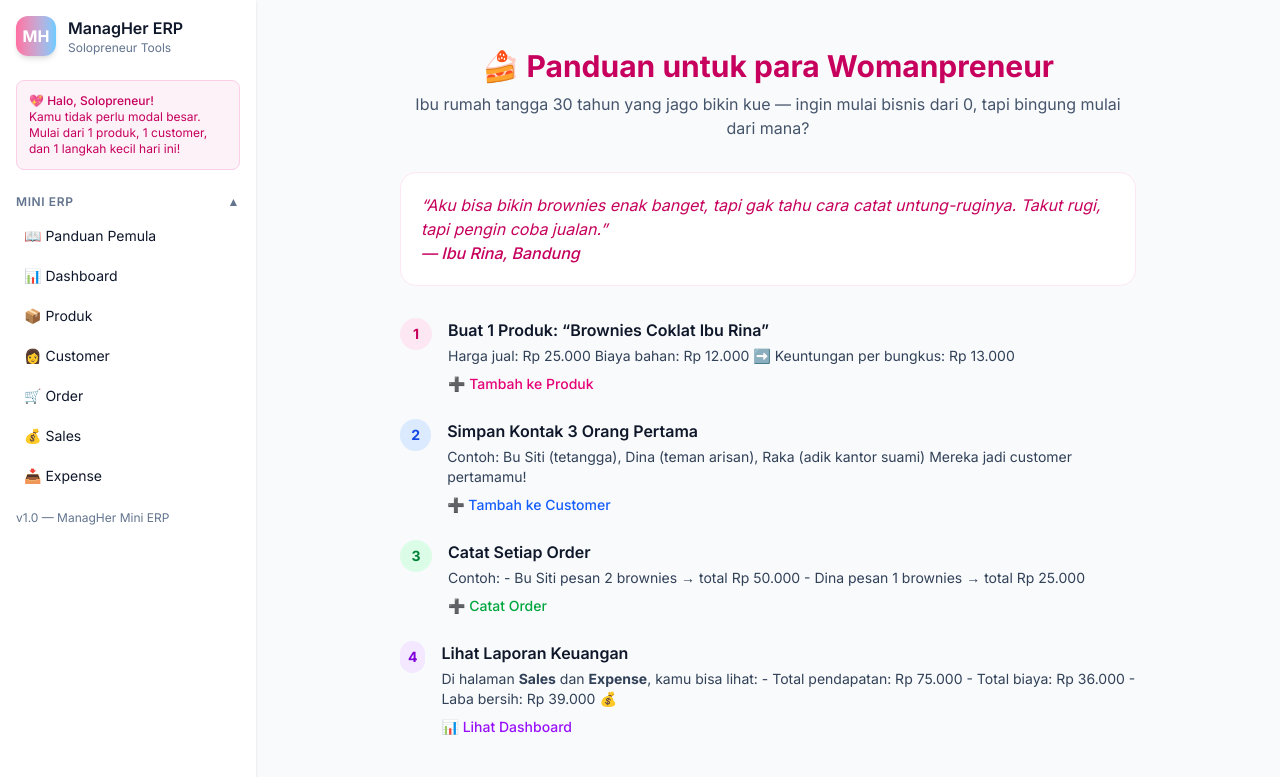
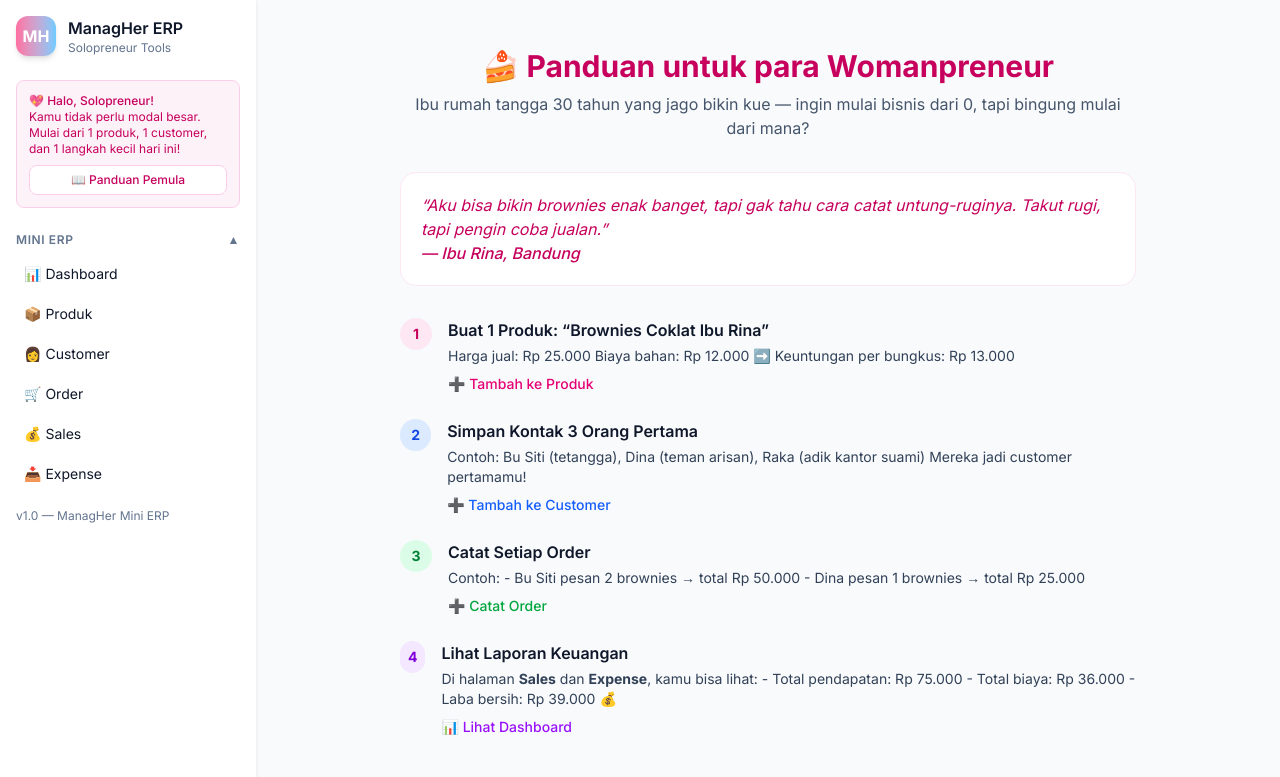
Before and after one commit to dwikarunia0001/managher-mini-erp-nextjs-pi25, a Next.js app: page /erp/guide in a window 1280 px wide. Shown: the top 777 px of the page. Built offline with nearby package versions, Linux system fonts and the light colour scheme.

Commit message:
add Panduan Pemula button in sidebar

```diff
--- a/src/components/Sidebar.jsx
+++ b/src/components/Sidebar.jsx
@@ -53,18 +53,25 @@ export default function Sidebar() {
           </div>
         </div>
 
-        {/* 💖 Panduan untuk Pemula (SELALU TAMPIL) */}
+        {/* 💖 Panduan untuk Pemula + Tombol */}
         <div className="mb-6 p-3 bg-pink-50 rounded-lg border border-pink-200">
-          <p className="text-xs text-pink-700 font-medium">
+          <p className="text-xs text-pink-700 font-medium mb-2">
             💖 Halo, Solopreneur!
             <br />
             <span className="font-normal">
               Kamu tidak perlu modal besar. Mulai dari 1 produk, 1 customer, dan 1 langkah kecil hari ini!
             </span>
           </p>
+          <Link
+            href="/erp/guide"
+            className="inline-block w-full text-center px-3 py-1.5 text-xs font-medium text-pink-700 bg-white rounded-lg border border-pink-200 hover:bg-pink-100 transition"
+            onClick={closeMobile}
+          >
+            📖 Panduan Pemula
+          </Link>
         </div>
 
-        {/* Mini ERP */}
+        {/* Mini ERP (tanpa menu Panduan Pemula) */}
         <div>
           <button
             onClick={() => setErpOpen(!erpOpen)}
@@ -75,15 +82,6 @@ export default function Sidebar() {
           </button>
           {erpOpen && (
             <ul className="mt-2 space-y-1 text-sm">
-              <li>
-                <Link
-                  href="/erp/guide"
-                  className={`flex items-center gap-3 p-2 rounded-lg ${isActive('/guide') ? 'bg-pink-50 text-pink-700' : 'hover:bg-slate-100'}`}
-                  onClick={closeMobile}
-                >
-                  📖 Panduan Pemula
-                </Link>
-              </li>
               <li>
                 <Link
                   href="/erp/dashboard"
```
